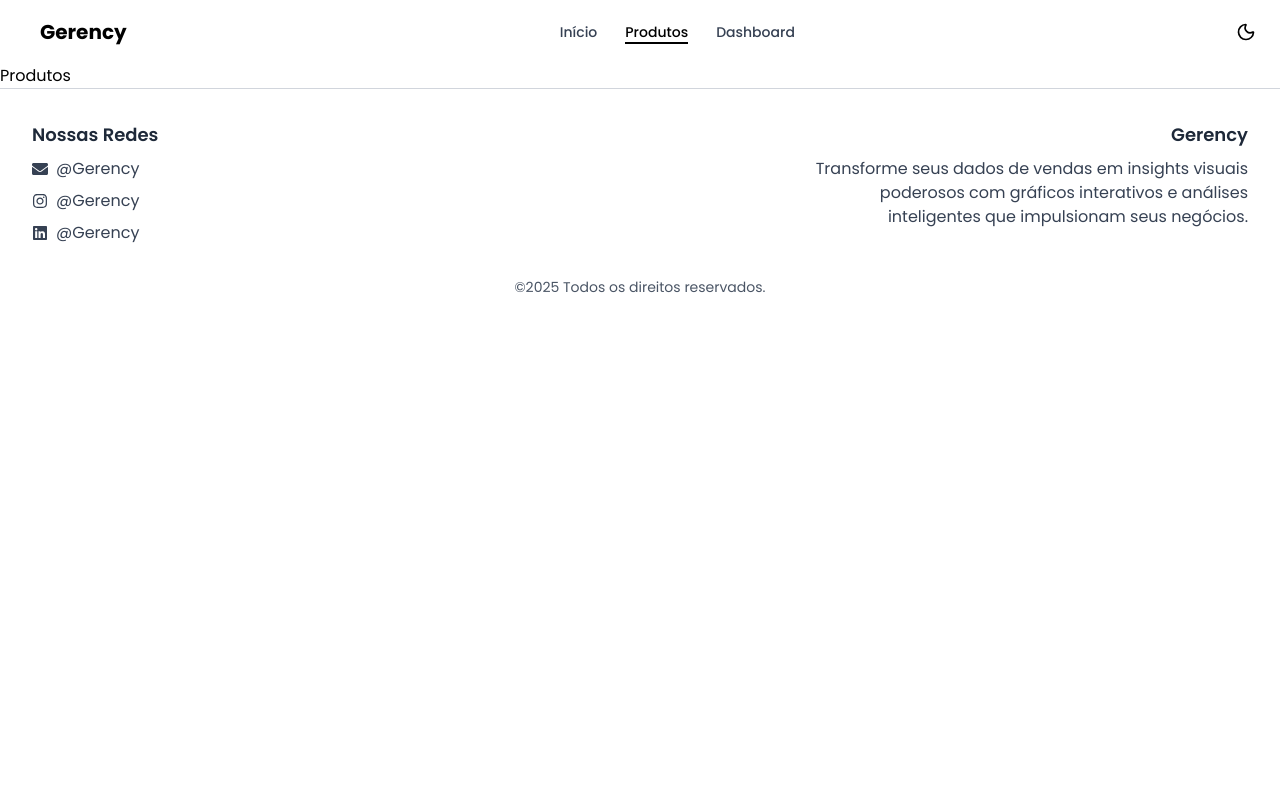
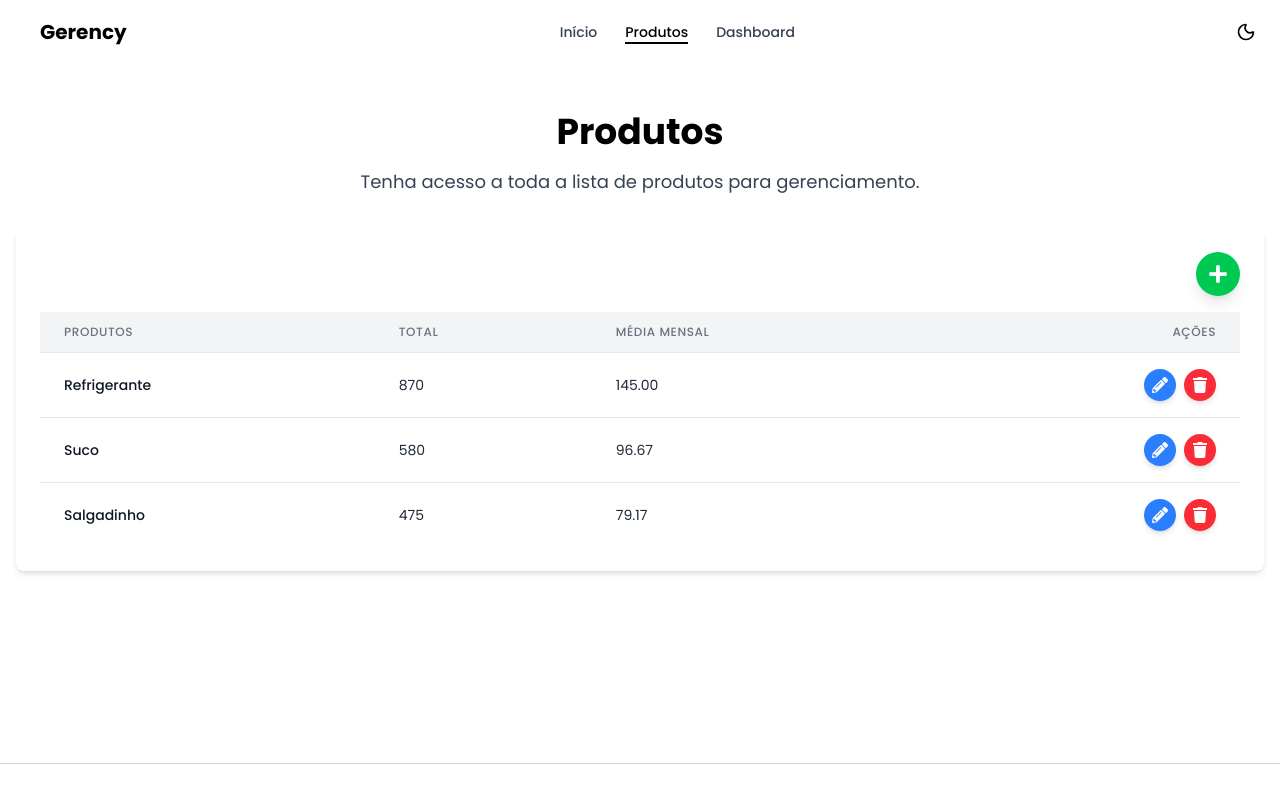
Before and after one commit to PedroLSena/Desafio-tecnico-Easysecrets, a Next.js app: page /produtos in a window 1280 px wide. Shown: the top 800 px of the page. Built offline with nearby package versions, Linux system fonts and the light colour scheme.

Commit message:
atl page produtos

```diff
--- a/src/app/produtos/page.tsx
+++ b/src/app/produtos/page.tsx
@@ -1,7 +1,15 @@
-export default function Produtos(){
-    return(
-        <>
-            <h2>Produtos</h2>
-        </>
-    )
+"use client";
+
+import dynamic from 'next/dynamic';
+
+const ProductsTable = dynamic(() => import('../../components/ProductsTable'), { ssr: false });
+
+export default function ProdutosPage() {
+  return (
+    <div className="container mx-auto px-4 py-12 pb-40">
+      <h1 className="text-4xl font-bold text-center mb-4">Produtos</h1>
+      <p className="text-lg text-gray-700 text-center mb-8">Tenha acesso a toda a lista de produtos para gerenciamento.</p>
+      <ProductsTable />
+    </div>
+  );
 }
```
